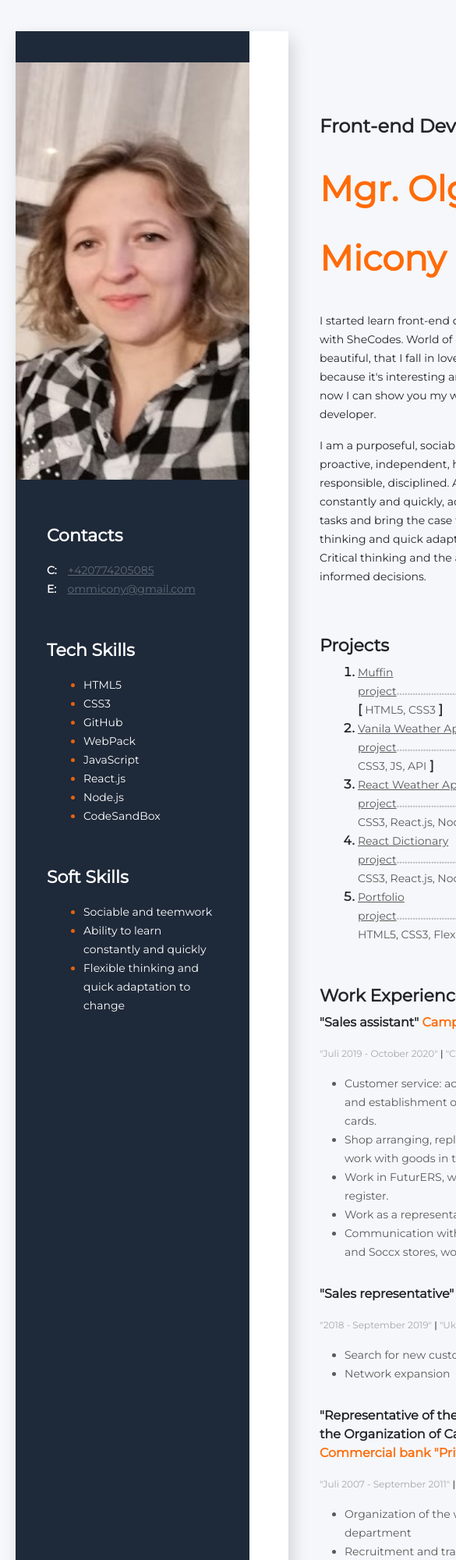
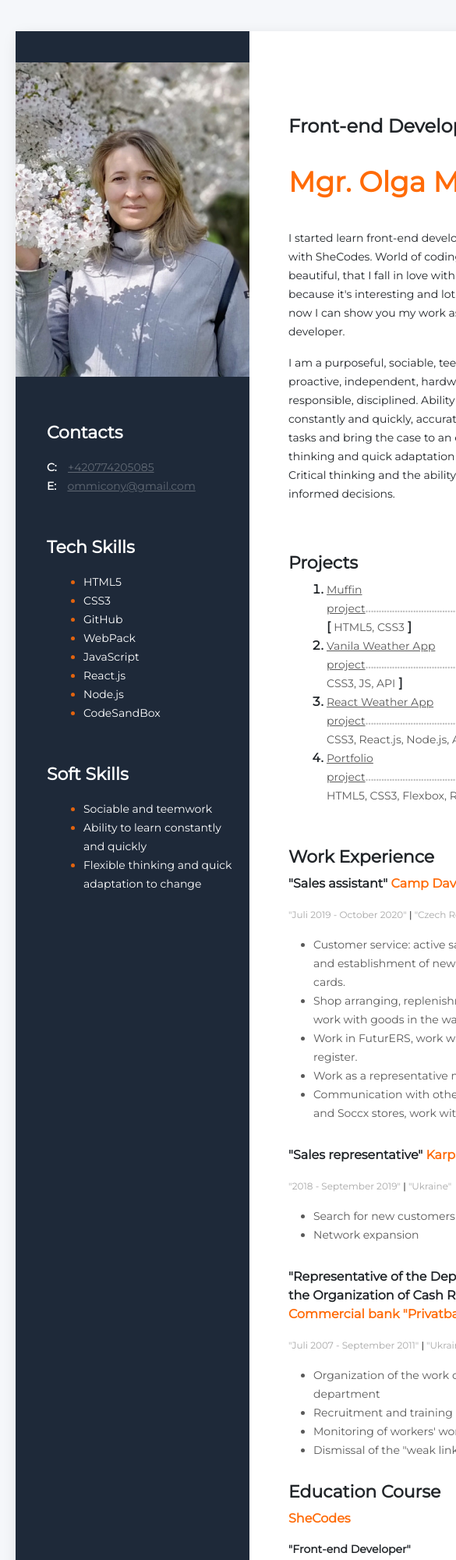
Before and after one commit to OlgaMicony/rezume-project, a plain HTML site: page index.html in a window 390 px wide. Shown: the top 2000 px of the page at 78% size, 585 px wide, since content can reach past the window. Drawn offline with nearby package versions, Linux system fonts and the light colour scheme.

Commit message:
Change foto and added some style

```diff
--- a/index.html
+++ b/index.html
@@ -16,7 +16,7 @@
   <!-- main container -->
   <div class="wrapper">
     <aside class="sidebar">
-      <img class="my-photo" src="images/2-1.jpg" alt="Photo Olga Micony">
+      <img class="my-photo" src="images/foto-2.jpeg" alt="Photo Olga Micony">
       <!-- contact container -->
       <div class="contacts-container">
         <h3 class="contact-title">Contacts</h3>
@@ -76,7 +76,6 @@
           <li class="project-item"><a href="https://www.shecodes.io/workshops/shecodes-online-workshop-38-0/projects/145366" target="_blank" class="project-link">Muffin project</a><span class="dots">...................................................................</span><span> <b>[</b> <span class="tech-name">HTML5, CSS3</span> <b>]</b></span></li>
           <li class="project-item"><a href="https://weather-app-olga-micony.netlify.app/" target="_blank" class="project-link">Vanila Weather App project</a><span class="dots">........................................</span><span> <b>[</b> <span class="tech-name">HTML5, CSS3, JS, API</span> <b>]</b></span></li>
           <li class="project-item"><a href="https://weather-app-react-olga-micony.netlify.app/" target="_blank" class="project-link">React Weather App project</a><span class="dots">.........................................</span><span> <b>[</b> <span class="tech-name">HTML5, CSS3, React.js, Node.js, API</span> <b>]</b></span></li>
-          <li class="project-item"><a href="#" target="_blank" class="project-link">React Dictionary project</a><span class="dots">...............................................</span><span> <b>[</b> <span class="tech-name">HTML5, CSS3, React.js, Node.js</span> <b>]</b></span></li>
           <li class="project-item"><a href="https://portfolio-project-olga-micony.netlify.app/" target="_blank" class="project-link">Portfolio project</a><span class="dots">................................................................</span><span> <b>[</b> <span class="tech-name">HTML5, CSS3, Flexbox, Responsive</span> <b>]</b></span></li>
         </ol>
       </div>
@@ -123,7 +122,7 @@
           <!-- education course -->
           <div>
             <h3 class="about-me-title">Education Course</h3>
-            <h4 class="education-place">SheCodes</h4>
+            <h4 class="education-place"><a href="http://shecodes.io">SheCodes</a></h4>
             <h5 class="education-info">"Front-end Developer"</h5>
             <span class="time-education">"2020 - 2021" <span class="profession-divider">|</span>"Czech Republic"</span>
           </div>
--- a/src/style.css
+++ b/src/style.css
@@ -8,9 +8,11 @@ body{
 }
 
 .wrapper{
+    width: 100%;
     background: #fff;
     display: flex;
     max-width: 1200px;
+    min-width: 700px;
     margin: 0 auto;
     box-shadow: 5px 9px 20px rgb(0 0 0 / 15%);
 }
@@ -84,7 +86,7 @@ body{
 .soft-skills-container {
   margin-left: 40px;
   margin-top: 55px;
-  margin-right: 40px;
+  margin-right: 20px;
 }
 
 .soft-skills-title {
@@ -108,7 +110,7 @@ body{
 }
 
 .about-me-container {
-  padding-left: 90px;
+  padding-left: 50px;
   padding-right: 90px;
   padding-top: 110px;
   padding-bottom: 110px;
@@ -221,6 +223,15 @@ body{
   margin-bottom: 15px;
 }
 
+.education-place a{
+  text-decoration: none;
+  color: #ff6b08;
+}
+
+.education-place a:hover{
+  color: #616974;
+}
+
 .education-info {
   font-size: 14px;
   font-weight: 700;
@@ -243,3 +254,10 @@ body{
   font-weight: 400;
   line-height: 24px;
 }
+
+@media (max-width: 900px){
+  .name{
+    font-size: 36px;
+    line-height: 2;
+  }
+}
```
Also changed, not shown: images/foto-2.jpeg (added).
